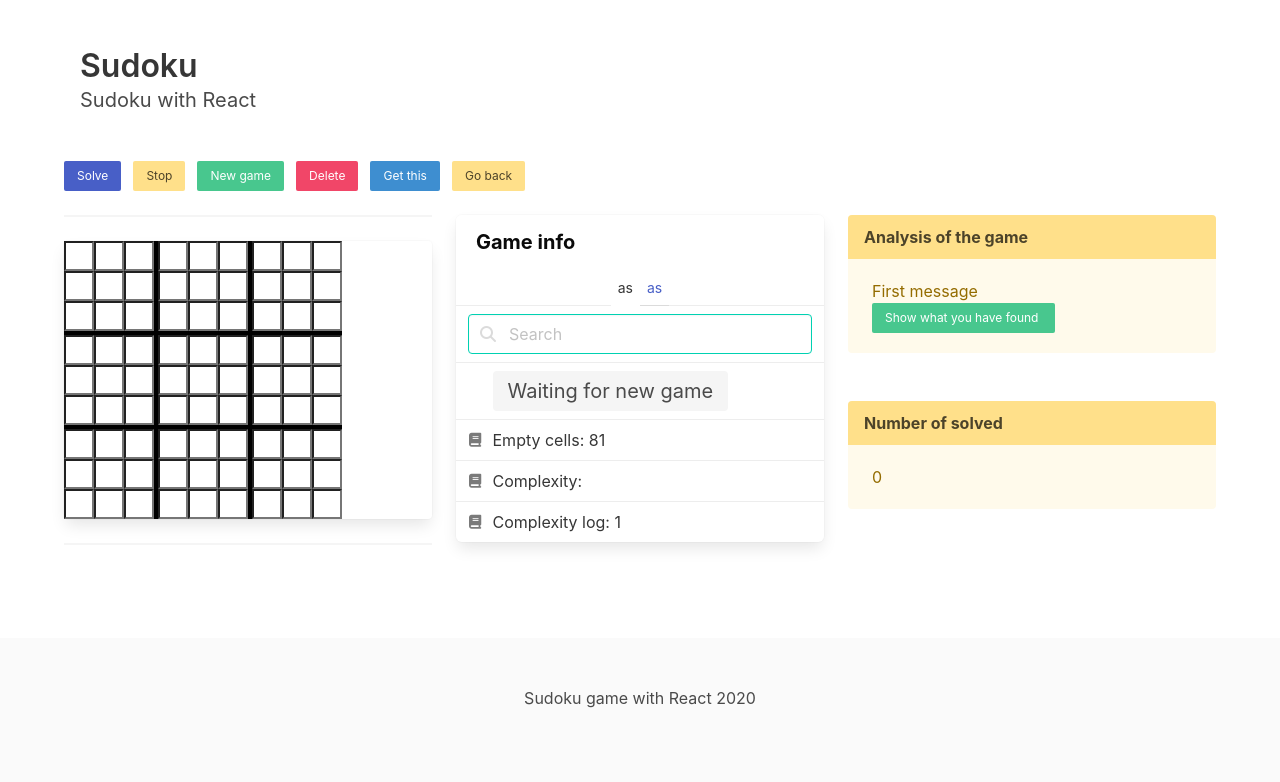
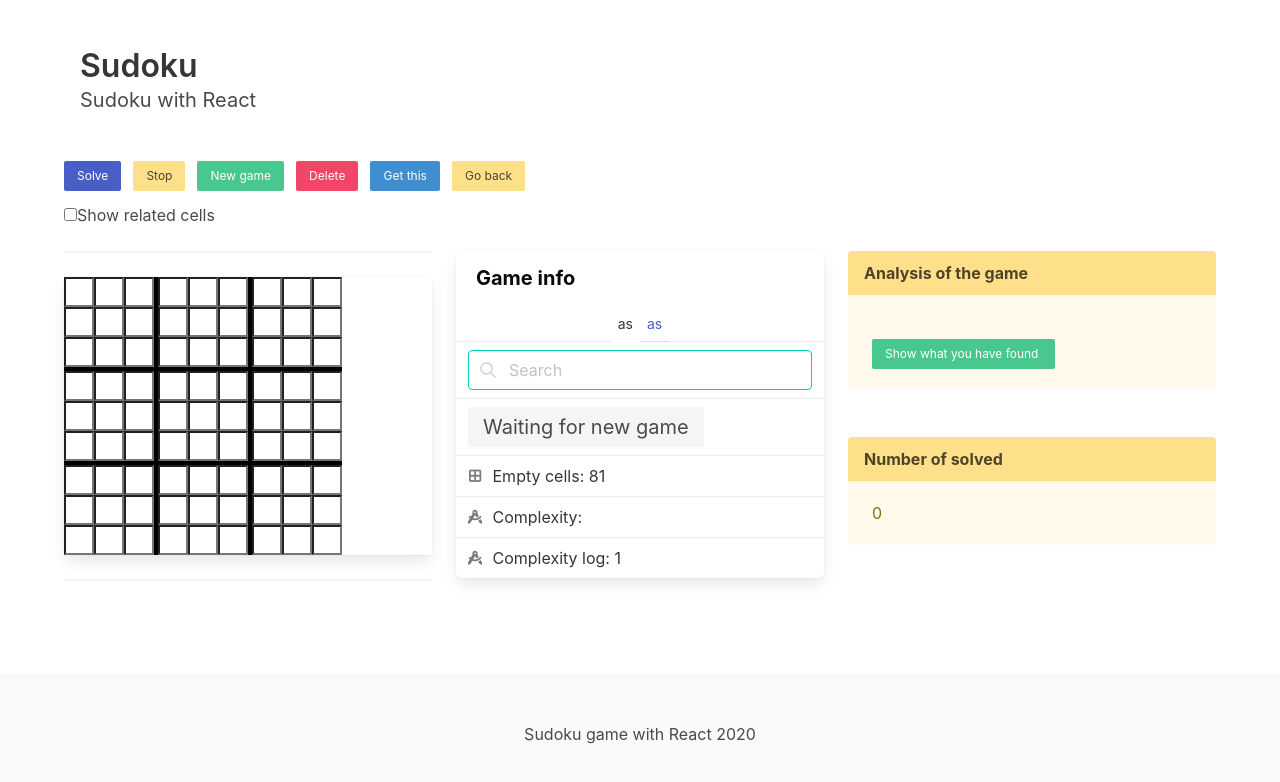
Before and after one commit to qmarquez/udemy.learnReact.Sudoku.lessonsAndNotes, a React app in the folder sudoku-app/: page / in a window 1280 px wide. Shown: the top 782 px of the page. Built offline with nearby package versions, Linux system fonts and the light colour scheme.

Commit message:
Class 41 - Handle change.

```diff
--- a/sudoku-app/src/App.jsx
+++ b/sudoku-app/src/App.jsx
@@ -30,9 +30,12 @@ class App extends React.Component {
     complexityLevel: null,
     complexityLog: 1,
     countEmptyCells: this.totalCells,
-    consoleMessage: 'First message',
+    consoleMessage: '',
     numberOfSolved: 0,
-    messageBoxBelowValue: ''
+    messageBoxBelowValue: '',
+    showRelatedCells: false,
+    focusedCellRelatedCells: [],
+    movementsHistory: [this.emptyBoard]
   };
 
   cellInfo(cell_IdOrIndex, value) {
@@ -50,15 +53,21 @@ class App extends React.Component {
     const cubeColumn = Math.floor((column) / 3)
     const cubeIndex = cubeRow * 3 + cubeColumn;
 
-    return { row, column, indexCell, cubeIndex, iValue: parseInt(value, 10) };
+    return { row, column, indexCell, cubeIndex, iValue: parseInt(value || 0, 10) };
+  }
+
+  countEmptyCells(board = this.state.cellsValue) {
+    return board.reduce((acc, cell) => cell ? acc : ++acc, 0)
   }
 
   solve = () => {
 
   }
+
   stop = () => {
 
   }
+
   newGame = () => {
     const { board, dificult } = getRandomLevel();
     this.setState(
@@ -66,20 +75,26 @@ class App extends React.Component {
         cellsValue: [...board],
         gameLevel: dificult,
         cellsBackgroundColor: this.whiteBgColorBoard,
-        messageBoxBelowValue: config.FACE_FOR_DIFICULT[dificult]
+        messageBoxBelowValue: config.FACE_FOR_DIFICULT[dificult],
+        countEmptyCells: this.countEmptyCells(board),
+        movementsHistory: [board]
       }
     );
   }
+
   deleteGame = () => {
     this.setState(
       {
         cellsValue: this.emptyBoard,
         cellsBackgroundColor: this.whiteBgColorBoard,
         gameLevel: '',
-        messageBoxBelowValue: ''
+        messageBoxBelowValue: '',
+        countEmptyCells: this.totalCells,
+        movementsHistory: [this.emptyBoard]
       }
     );
   }
+
   getBoardCoords = () => {
     let strCoords = "[";
 
@@ -96,21 +111,61 @@ class App extends React.Component {
 
     this.setState({ messageBoxBelowValue });
   }
+
   goBack = () => {
+    const movementsHistory = [...this.state.movementsHistory];
+    if (movementsHistory.length > 1) {
+      const cellsValue = movementsHistory.pop();
+      this.setState({ cellsValue, cellsBackgroundColor: this.whiteBgColorBoard, movementsHistory });
+    } else {
+      this.sendConsole('Beginning of game');
+    }
+  }
 
-  }
   handleChange = ({ target: { id, value } }) => {
     // When user insert a new value:
     const { indexCell, row, column, iValue } = this.cellInfo(id, value);
-    const cellsValue = [...this.state.cellsValue];
+    const isUsedValue = this.state
+      .focusedCellRelatedCells
+      .map(({ value }) => value)
+      .includes(iValue);
 
-    cellsValue[indexCell] = value;
+    if (value === "" || (iValue > 0 && iValue <= Math.max(config.N_ROWS, config.N_COLUMNS) && !isUsedValue)) {
+      const cellsValue = [...this.state.cellsValue];
+      const consoleMessage = `Cell filled { row: ${row}, column: ${column} } [value: ${value}]`;
 
-    if ((value === "") || (iValue > 0 && iValue <= Math.max(config.N_ROWS, config.N_COLUMNS))) {
-      const consoleMessage = `Cell filled { ROW: ${row}, COLUMN: ${column} } [VALUE: ${value}]`;
-      this.setState({ cellsValue, consoleMessage });
+      // Save history
+      const movementsHistory = [...this.state.movementsHistory];
+      movementsHistory.push([...cellsValue]);
+
+      // Update board
+      cellsValue[indexCell] = iValue || "";
+
+      this.setState(
+        { cellsValue, consoleMessage, movementsHistory, countEmptyCells: this.countEmptyCells(cellsValue) },
+        () => {
+          const nextId = this.state.cellsValue.indexOf("", indexCell === this.totalCells - 1 ? 0 : indexCell);
+          const { row, column } = this.cellInfo(nextId);
+          return document.getElementById(`${row + 1}${column + 1}`)?.focus()
+        }
+      );
+    } else {
+      // highlight error cells
+      const cellsBackgroundColor = this.state.showRelatedCells ? this.state.cellsBackgroundColor : this.whiteBgColorBoard;
+      this.state
+        .focusedCellRelatedCells
+        .forEach(
+          ({ index, value }) => {
+            if (value === iValue) {
+              cellsBackgroundColor[index] = 'bg-coral'
+            }
+          }
+        );
+
+      this.setState({ cellsBackgroundColor });
     }
   }
+
   handleFocus = ({ target: { id, value } }) => {
     // Color connected cells
     const {
@@ -120,44 +175,52 @@ class App extends React.Component {
       iValue
     } = this.cellInfo(id, value);
 
-    const relatedCells = [];
+    const focusedCellRelatedCells = [];
     const cellsBackgroundColor = this.emptyBoard
       .map(
         (value, index) => {
           const { row, column, cubeIndex } = this.cellInfo(index);
           let finalBg = 'bg-white';
-          if (row === focusedRow && column === focusedColumn) {
-            finalBg = 'bg-aqua';
-          } else if (row === focusedRow || column === focusedColumn || cubeIndex === focusedCubeIndex) {
-            finalBg = 'bg-coral';
+
+
+          if (row === focusedRow || column === focusedColumn || cubeIndex === focusedCubeIndex) {
+            finalBg = this.state.showRelatedCells ? 'bg-coral' : finalBg;
+            focusedCellRelatedCells.push({ index, value: parseInt(this.state.cellsValue[index], 10) });
           }
 
-          if (finalBg !== 'bg-white') {
-            relatedCells.push(parseInt(this.state.cellsValue[index], 10));
+          if (row === focusedRow && column === focusedColumn) {
+            finalBg = this.state.showRelatedCells ? 'bg-aqua' : finalBg;
           }
 
           return finalBg;
         }
       );
 
-    // Show cell info
+    // Show cell info;
+    let consoleMessage;
+    const focusedCellAvailableValues = []
     if (iValue) {
-      this.sendConsole(`Cell filled { ROW: ${focusedRow}, COLUMN: ${focusedColumn} } [VALUE: ${iValue}]`);
+      consoleMessage = `Cell filled { row: ${focusedRow}, column: ${focusedColumn} } [value: ${iValue}]`;
     } else {
       // Calc available values for that cell
-      const availableValues = _.difference(config.AVAILABLE_VALUES, relatedCells);
-
-      this.sendConsole(`{ ROW: ${focusedRow}, COLUMN: ${focusedColumn} } [${availableValues.toString()}]`)
+      focusedCellAvailableValues.push(..._.difference(config.AVAILABLE_VALUES, focusedCellRelatedCells.map(({ value }) => value)));
+      consoleMessage = `{ row: ${focusedRow}, column: ${focusedColumn} } [${focusedCellAvailableValues.toString()}]`;
     }
 
-    this.setState({ cellsBackgroundColor });
+    this.sendConsole(consoleMessage);
+    this.setState({ cellsBackgroundColor, focusedCellRelatedCells });
   }
 
   handleShowFound = () => {
 
   }
+
   sendConsole = (consoleMessage) => {
     this.setState({ consoleMessage });
+  }
+
+  toggleShowRelatedCells = () => {
+    this.setState({ showRelatedCells: !this.state.showRelatedCells });
   }
 
   render() {
@@ -172,7 +235,10 @@ class App extends React.Component {
               newGame={this.newGame}
               deleteGame={this.deleteGame}
               getBoardCoords={this.getBoardCoords}
-              goBack={this.goBack} />
+              goBack={this.goBack}
+              showRelatedCells={this.state.showRelatedCells}
+              toggleShowRelatedCells={this.toggleShowRelatedCells}
+            />
           </div>
           <div className="container">
             <div className="columns">
--- a/sudoku-app/src/components/GameInfo.jsx
+++ b/sudoku-app/src/components/GameInfo.jsx
@@ -21,24 +21,23 @@ const GameInfo = ({ gameLevel, complexityLevel, complexityLog, countEmptyCells }
             </span>
           </p>
         </div>
-        <a href="#" className="panel-block is-active">
-          <span className="panel-icon"><i className="fas fa-book" aria-hidden="true"></i></span>
+        <a className="panel-block">
           {
             gameLevel ?
               <span className={`tag is-large ${cName}`}>{gameLevel}</span>
               : <span className={`tag is-large`}>Waiting for new game</span>
           }
         </a>
-        <a href="#" className="panel-block">
-          <span className="panel-icon"><i className="fas fa-book" aria-hidden="true"></i></span>
+        <a className="panel-block">
+          <span className="panel-icon"><i className="fas fa-border-all" aria-hidden="true"></i></span>
           Empty cells: {countEmptyCells}
         </a>
-        <a href="#" className="panel-block">
-          <span className="panel-icon"><i className="fas fa-book" aria-hidden="true"></i></span>
+        <a className="panel-block">
+          <span className="panel-icon"><i className="fas fa-drafting-compass" aria-hidden="true"></i></span>
           Complexity: {complexityLevel}
         </a>
-        <a href="#" className="panel-block">
-          <span className="panel-icon"><i className="fas fa-book" aria-hidden="true"></i></span>
+        <a className="panel-block">
+          <span className="panel-icon"><i className="fas fa-drafting-compass" aria-hidden="true"></i></span>
           Complexity log: {complexityLog}
         </a>
       </article>
--- a/sudoku-app/src/components/Tools.jsx
+++ b/sudoku-app/src/components/Tools.jsx
@@ -1,7 +1,8 @@
 import React from 'react';
 
 export default (props) => {
-  const { solve, stop, newGame, deleteGame, getBoardCoords, goBack } = props;
+  const { solve, stop, newGame, deleteGame, getBoardCoords, goBack,
+    showRelatedCells, toggleShowRelatedCells } = props;
 
   return (
     <div className="container">
@@ -30,6 +31,10 @@ export default (props) => {
           <button className="button is-small is-warning" onClick={goBack}>Go back</button>
         </p>
       </div>
+      <div className="field">
+        <input id="showRelatedCells" type="checkbox" onChange={toggleShowRelatedCells} checked={showRelatedCells} />
+        <label htmlFor="showRelatedCells">Show related cells </label>
+      </div>
     </div>
   )
 }
```
